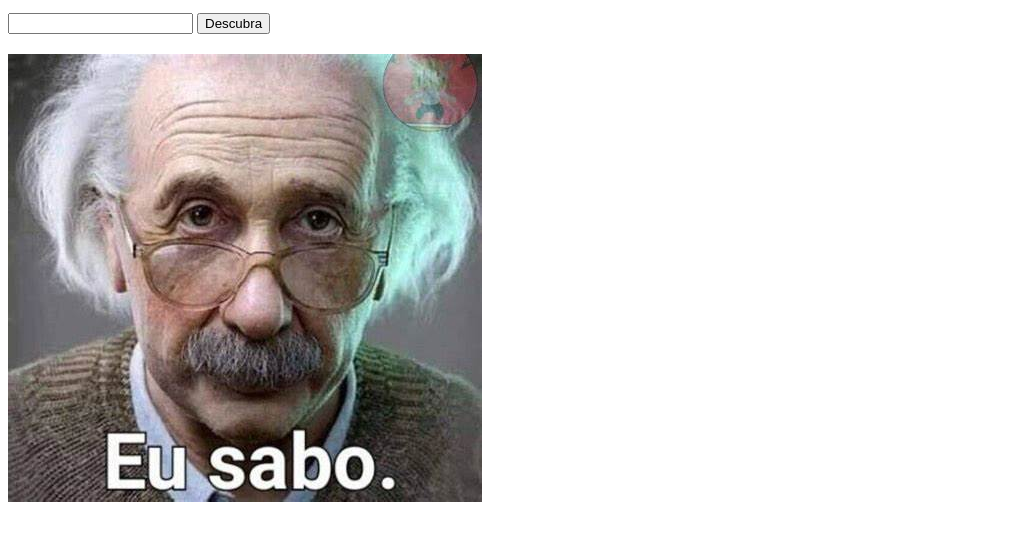
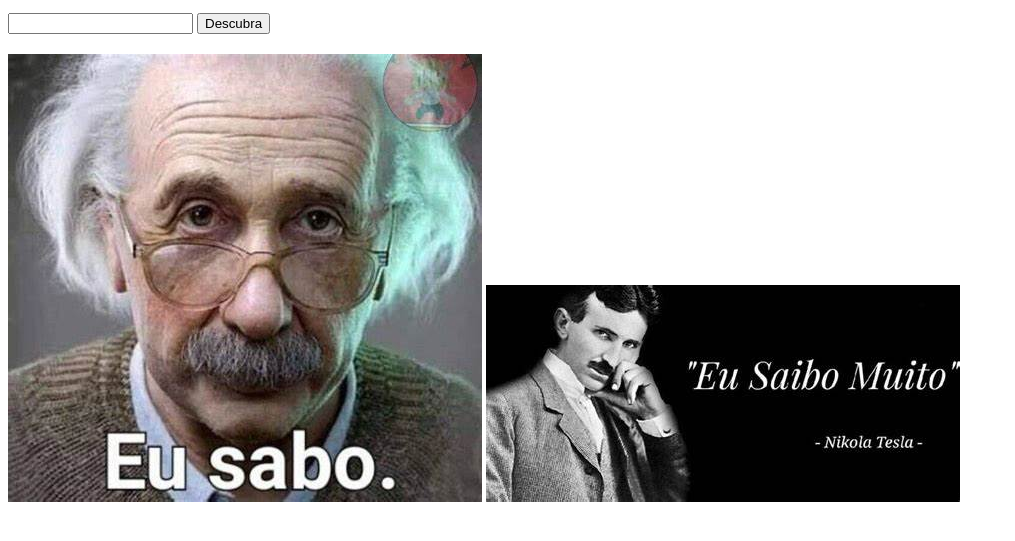
Before and after one commit to tpires1041/Atividade-de-Github-02-10-24, a website: page index.html in a window 1280 px wide. Both pictures are taken after a click on the button "Descubra". Shown: the part 101-642 px from the top of the page, without its empty margins (0-1015 px from the left). Drawn offline with Linux system fonts and the light colour scheme.

Commit message:
Imagem 2
Agora a imagem 2 carrega no html

```diff
--- a/index.html
+++ b/index.html
@@ -12,8 +12,8 @@
     <button onclick="descobrirNome()">Descubra</button>
     <h2 id="resultado">Resultado</h2>
     <img id="imagem1" class="imagem1">
-    <img id="imagem2" class="imagem1">
-    <img id="imagem3" class="imagem1">
+    <img id="imagem2" class="imagem2">
+    <img id="imagem3" class="imagem3">
 
     <script src="script.js"></script>
 </body>
--- a/script.js
+++ b/script.js
@@ -2,7 +2,9 @@ let descobrirNome = function(){
     let nome = document.getElementById("nome").value;
     let saida = document.getElementById("resultado");
     let imagem1 = document.getElementById("imagem1");
+    let imagem2 = document.getElementById("imagem2");
 
     imagem1.src = "src/img/img1.jpeg"
+    imagem2.src = "src/img/img2.jpeg"
     return saida.innerHTML = nome
 };
```
